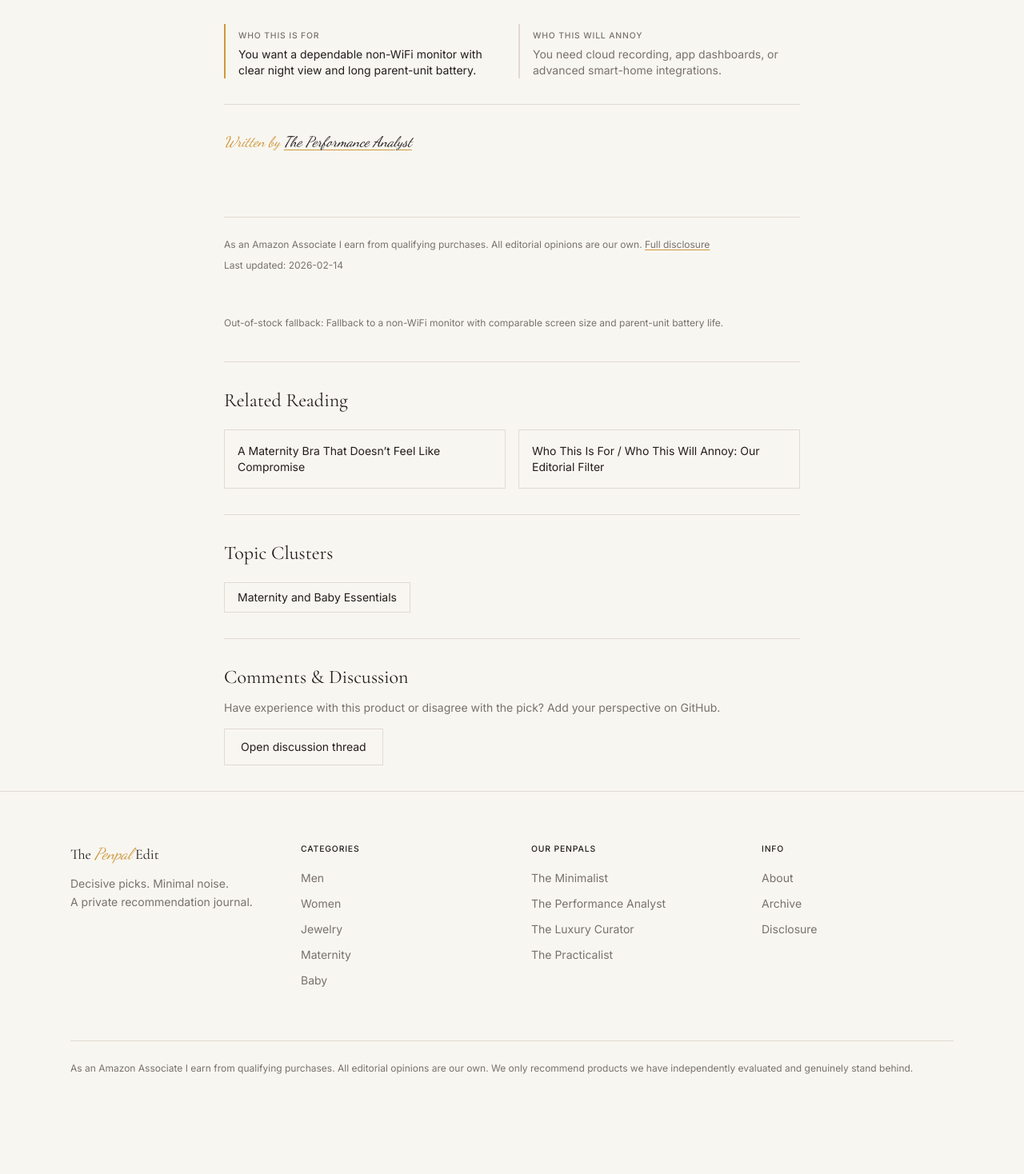
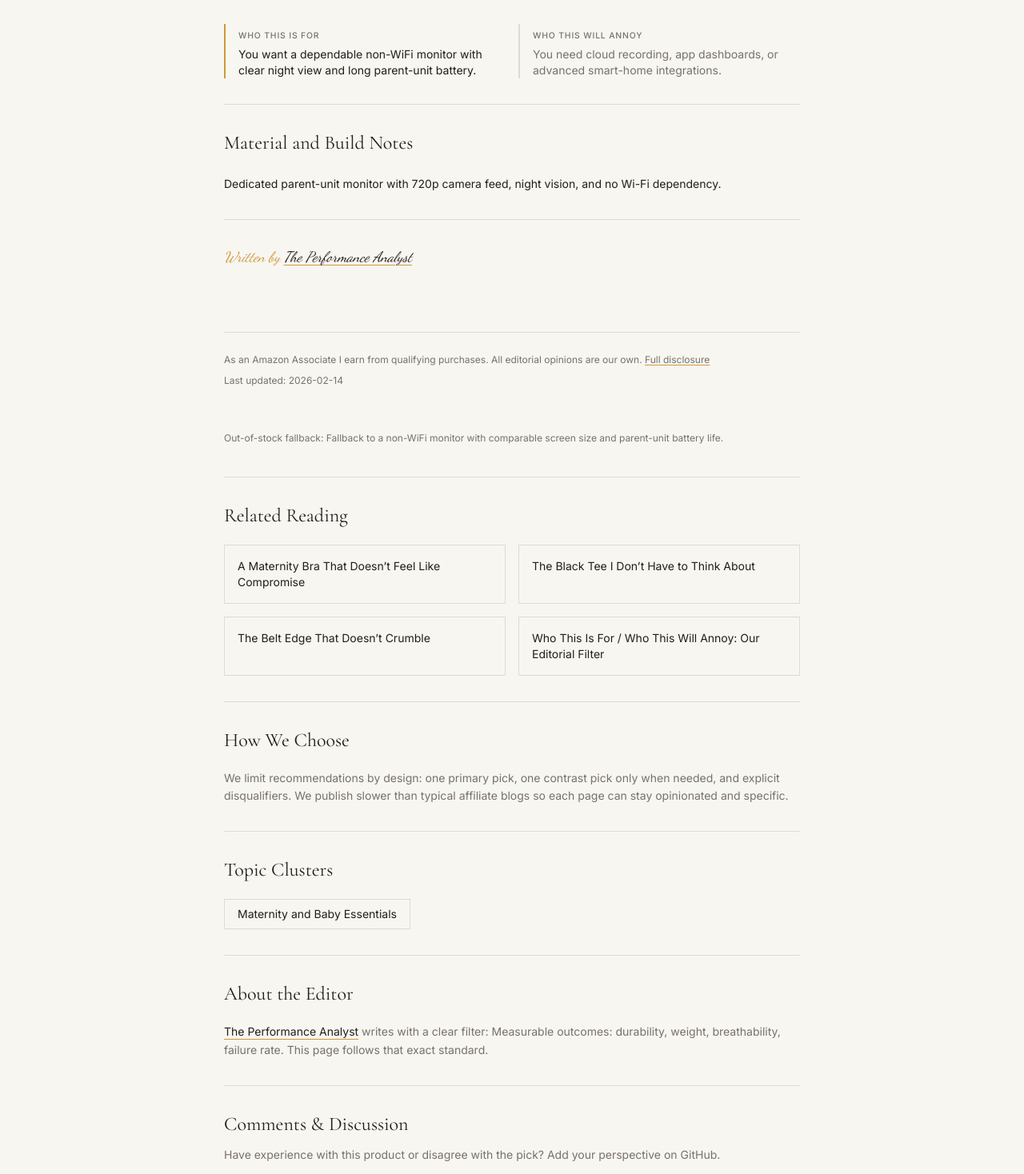
Before and after one commit to hunterkindaknows/private-recommendation-journal, a Next.js app: page /baby/baby-monitor-worth-it in a window 1280 px wide. Shown: the part 1641-3109 px from the top of the page at 80% size. Before the commit the page ends 3051 px from the top, so only its background shows below. Built offline with nearby package versions, Linux system fonts and the light colour scheme.

Commit message:
Add trust signals and stronger editorial internal-linking depth

```diff
--- a/app/[category]/[slug]/page.tsx
+++ b/app/[category]/[slug]/page.tsx
@@ -10,6 +10,7 @@ import {
   editorials,
   getAllCategories,
   getEditorialBySlug,
+  personas,
   getRelatedEditorials,
   getRelatedFieldNotes,
   topicClusters,
@@ -81,6 +82,7 @@ export default async function EditorialPage({ params }: Props) {
   )}&body=${encodeURIComponent(
     `Page: https://hunterkindaknows.github.io/private-recommendation-journal/${editorial.category}/${editorial.slug}/`
   )}`
+  const author = personas[editorial.persona]
 
   return (
     <div className="mx-auto max-w-3xl px-6">
@@ -179,6 +181,16 @@ export default async function EditorialPage({ params }: Props) {
         </div>
       </section>
 
+      <section className="border-t border-border py-8">
+        <h2 className="mb-6 font-serif text-2xl text-foreground">
+          Material and Build Notes
+        </h2>
+        <p className="text-sm leading-relaxed text-foreground">
+          {editorial.primaryPick.product.shortSpecs ??
+            "Material and construction notes are based on listed specs, wear behavior, and repeat-use fit stability."}
+        </p>
+      </section>
+
       {/* Secondary Pick */}
       {editorial.secondaryPick && (
         <SecondaryPickBlock pick={editorial.secondaryPick} />
@@ -261,6 +273,16 @@ export default async function EditorialPage({ params }: Props) {
         </div>
       </section>
 
+      <section className="border-t border-border py-8">
+        <h2 className="mb-5 font-serif text-2xl text-foreground">How We Choose</h2>
+        <p className="text-sm leading-relaxed text-muted-foreground">
+          We limit recommendations by design: one primary pick, one contrast
+          pick only when needed, and explicit disqualifiers. We publish slower
+          than typical affiliate blogs so each page can stay opinionated and
+          specific.
+        </p>
+      </section>
+
       {relatedTopics.length > 0 && (
         <section className="border-t border-border py-8">
           <h2 className="mb-5 font-serif text-2xl text-foreground">Topic Clusters</h2>
@@ -277,6 +299,17 @@ export default async function EditorialPage({ params }: Props) {
           </div>
         </section>
       )}
+
+      <section className="border-t border-border py-8">
+        <h2 className="mb-5 font-serif text-2xl text-foreground">About the Editor</h2>
+        <p className="text-sm leading-relaxed text-muted-foreground">
+          <Link href={`/editor/${author.slug}`} className="gold-underline text-foreground">
+            {author.name}
+          </Link>{" "}
+          writes with a clear filter: {author.optimizes}. This page follows that
+          exact standard.
+        </p>
+      </section>
 
       <section className="border-t border-border py-8">
         <h2 className="mb-3 font-serif text-2xl text-foreground">Comments & Discussion</h2>
--- a/lib/data.ts
+++ b/lib/data.ts
@@ -194,6 +194,8 @@ export const editorials: Editorial[] = [
         imageSourceType: "amazon-official",
         pricePolicy: "best-value",
         affiliateUrl: "/go/only-black-tee/primary/",
+        shortSpecs:
+          "Cotton jersey base, crew neck construction, and repeat-wash daily-wear profile in a 3-pack format.",
       },
       reasons: [
         "Egyptian cotton holds dye better than any blend we tested",
@@ -273,6 +275,8 @@ export const editorials: Editorial[] = [
         imageSourceType: "amazon-official",
         pricePolicy: "best-value",
         affiliateUrl: "/go/one-belt-no-crack/primary/",
+        shortSpecs:
+          "Bonded leather reversible strap with rotating buckle hardware, tuned for everyday jean-width wear.",
       },
       reasons: [
         "Hand-painted edges that patina instead of cracking",
@@ -326,6 +330,8 @@ export const editorials: Editorial[] = [
         imageSourceType: "amazon-official",
         pricePolicy: "best-value",
         affiliateUrl: "/go/socks-for-walking/primary/",
+        shortSpecs:
+          "Merino wool blend with midweight cushioning, micro crew height, and reinforced heel/toe knit zones.",
       },
       reasons: [
         "Lifetime warranty \u2014 they literally replace them forever",
@@ -381,6 +387,8 @@ export const editorials: Editorial[] = [
         imageSourceType: "amazon-official",
         pricePolicy: "premium-justified",
         affiliateUrl: "/go/everyday-chain/primary/",
+        shortSpecs:
+          "Gold-plated herringbone snake chain profile with flat reflective lay and minimalist daily styling.",
       },
       reasons: [
         "14k solid gold \u2014 no plating to wear through",
@@ -434,6 +442,8 @@ export const editorials: Editorial[] = [
         imageSourceType: "amazon-official",
         pricePolicy: "best-value",
         affiliateUrl: "/go/white-sneaker-women/primary/",
+        shortSpecs:
+          "Synthetic leather upper with low-profile cupsole construction and classic court-sneaker proportions.",
       },
       reasons: [
         "Italian Nappa leather develops a patina instead of scuffing",
@@ -489,6 +499,8 @@ export const editorials: Editorial[] = [
         imageSourceType: "amazon-official",
         pricePolicy: "best-value",
         affiliateUrl: "/go/daily-earrings/primary/",
+        shortSpecs:
+          "Lightweight gold-plated hoop build with open profile and secure post-back wear for all-day comfort.",
       },
       reasons: [
         "Solid 14k gold \u2014 sleep, shower, live in them",
@@ -544,6 +556,8 @@ export const editorials: Editorial[] = [
         imageSourceType: "amazon-official",
         pricePolicy: "best-value",
         affiliateUrl: "/go/maternity-bra-no-compromise/primary/",
+        shortSpecs:
+          "French terry stretch blend with crossover nursing access and racerback support geometry.",
       },
       reasons: [
         "French terry fabric is soft without losing structure",
@@ -600,6 +614,8 @@ export const editorials: Editorial[] = [
         imageSourceType: "amazon-official",
         pricePolicy: "best-value",
         affiliateUrl: "/go/baby-monitor-worth-it/primary/",
+        shortSpecs:
+          "Dedicated parent-unit monitor with 720p camera feed, night vision, and no Wi-Fi dependency.",
       },
       reasons: [
         "Dedicated monitor \u2014 no WiFi dependency or app crashes",
@@ -900,7 +916,15 @@ export function getRelatedEditorials(editorial: Editorial, limit = 3): Editorial
 
   const unique = new Map<string, Editorial>()
   ;[...sameCategory, ...tagOverlap].forEach((item) => unique.set(item.slug, item))
-  return Array.from(unique.values()).slice(0, limit)
+  const base = Array.from(unique.values())
+  if (base.length >= limit) return base.slice(0, limit)
+
+  const filler = editorials.filter(
+    (candidate) =>
+      candidate.slug !== editorial.slug && !base.some((picked) => picked.slug === candidate.slug)
+  )
+
+  return [...base, ...filler].slice(0, limit)
 }
 
 export function getRelatedFieldNotes(editorial: Editorial, limit = 2): FieldNote[] {
```
